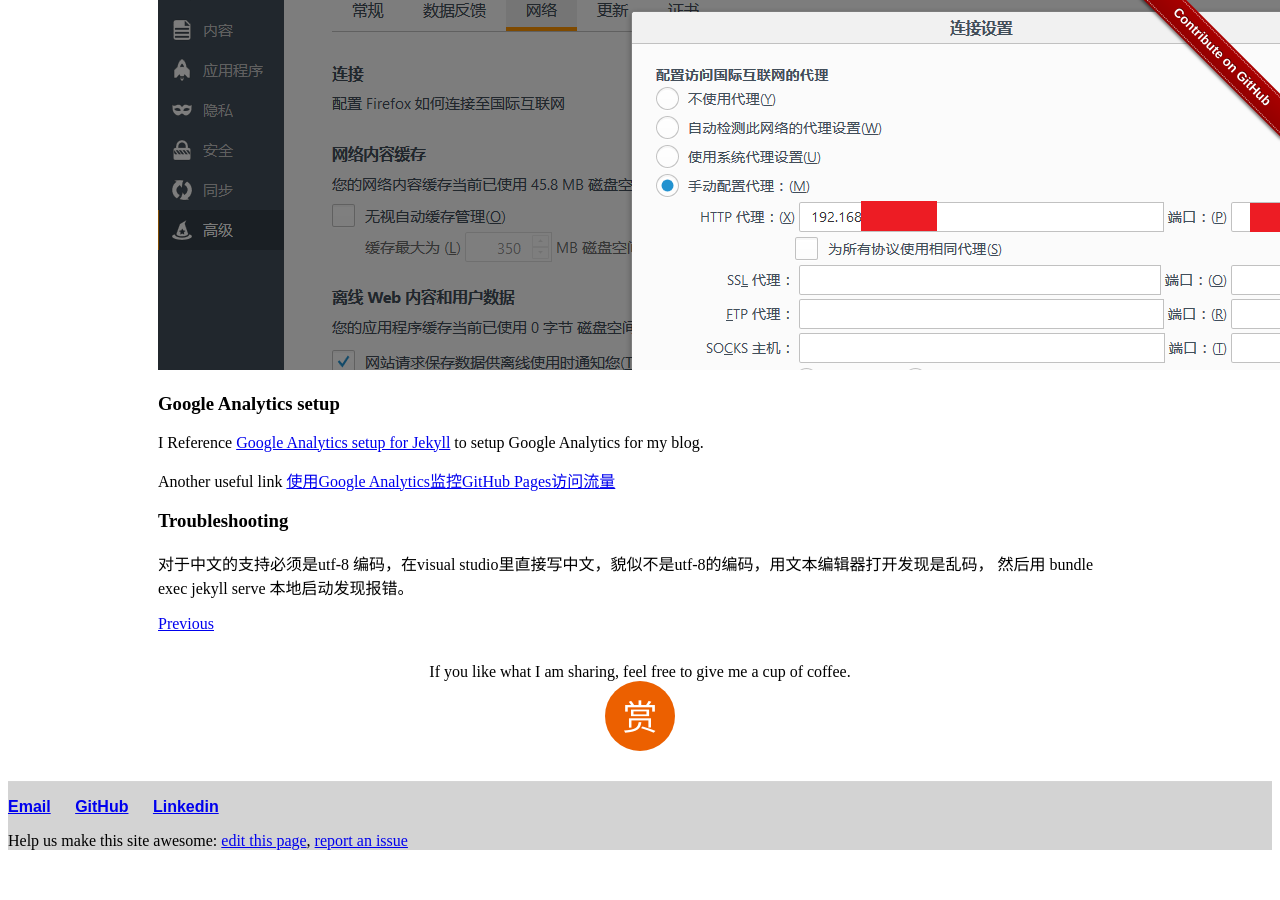
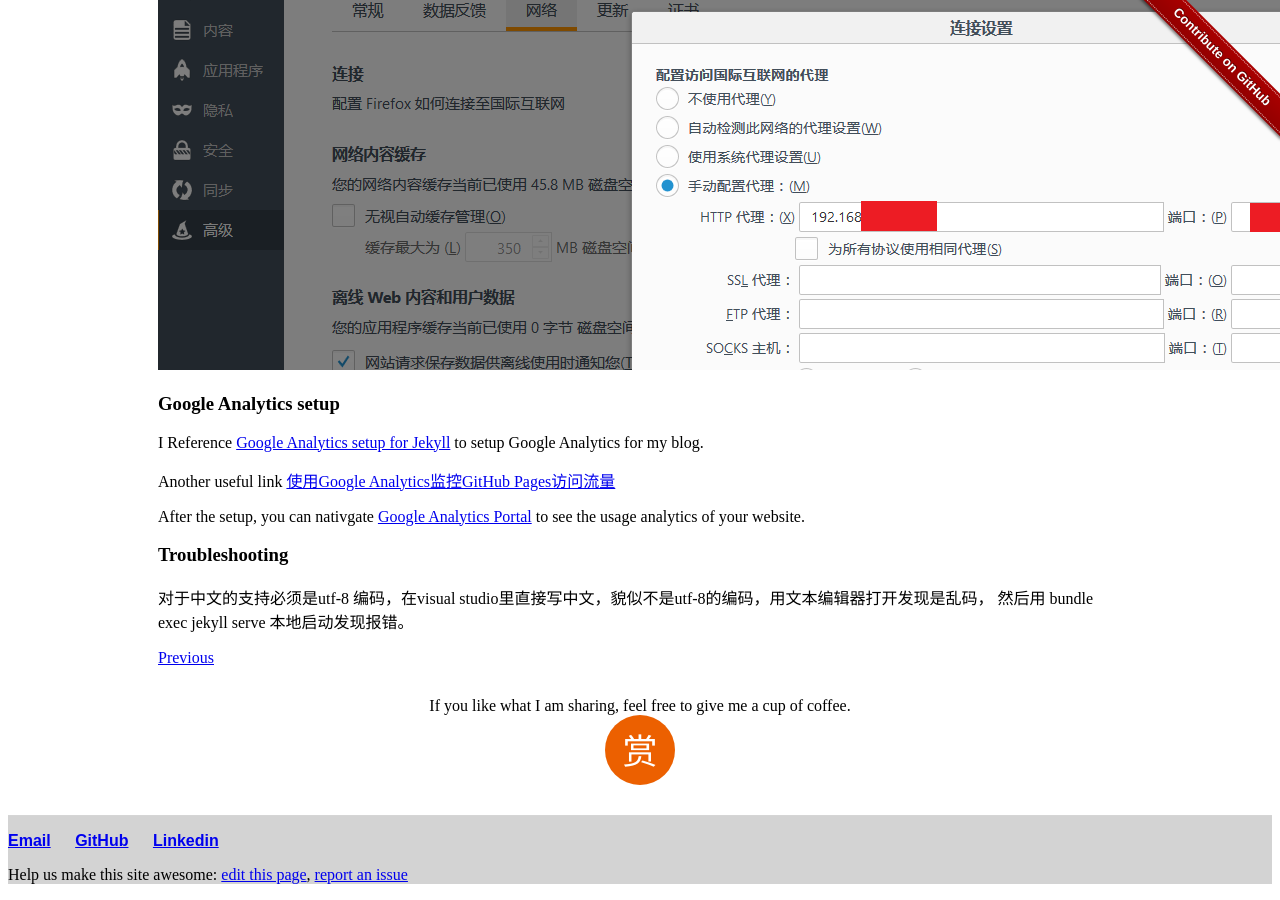
Before and after one commit to liuning0820/liuning0820.github.io, a Jekyll site: the page built from _posts/2017-07-07-github-pages-as-blog.md, in a window 1280 px wide and 900 px high, scrolled down 603 px. Built offline with Jekyll 4.4.1, drawn with Linux system fonts in a browser that asks for light colours; before the commit the page ends 1469 px from its top, so only the background shows below that.

Commit message:
update the guide.

```diff
--- a/_posts/2017-07-07-github-pages-as-blog.md
+++ b/_posts/2017-07-07-github-pages-as-blog.md
@@ -35,6 +35,8 @@ Google Analytics for my blog.
 
 Another useful link [使用Google Analytics监控GitHub Pages访问流量](https://letianfeng.github.io/github/2018/05/27/github_pages_and_google_analytics.html)
 
+After the setup, you can nativgate [Google Analytics Portal](https://analytics.google.com/analytics/web) to see the usage analytics of your website.
+
 ### Troubleshooting
 
 对于中文的支持必须是utf-8 编码，在visual studio里直接写中文，貌似不是utf-8的编码，用文本编辑器打开发现是乱码， 然后用
```
